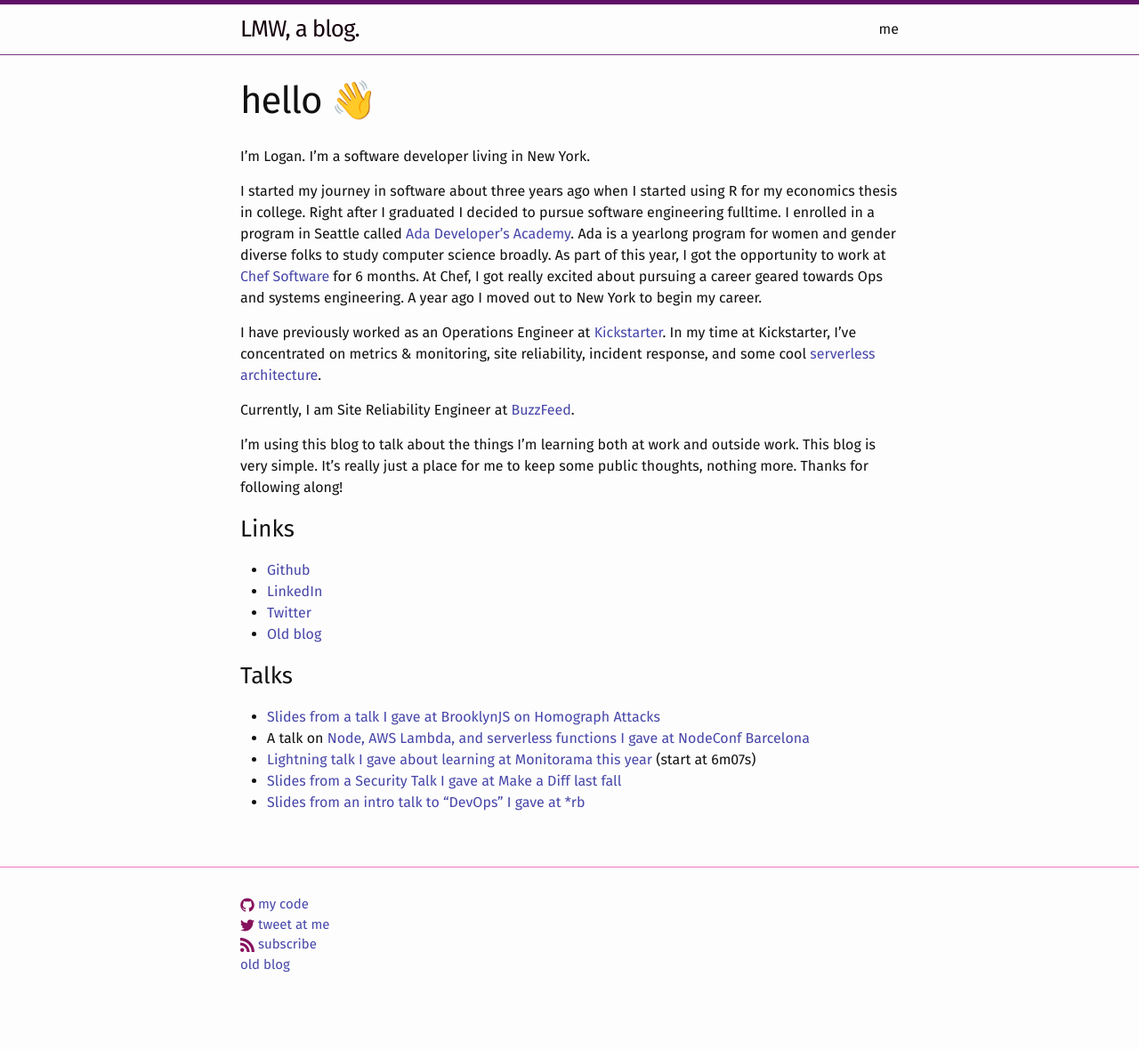
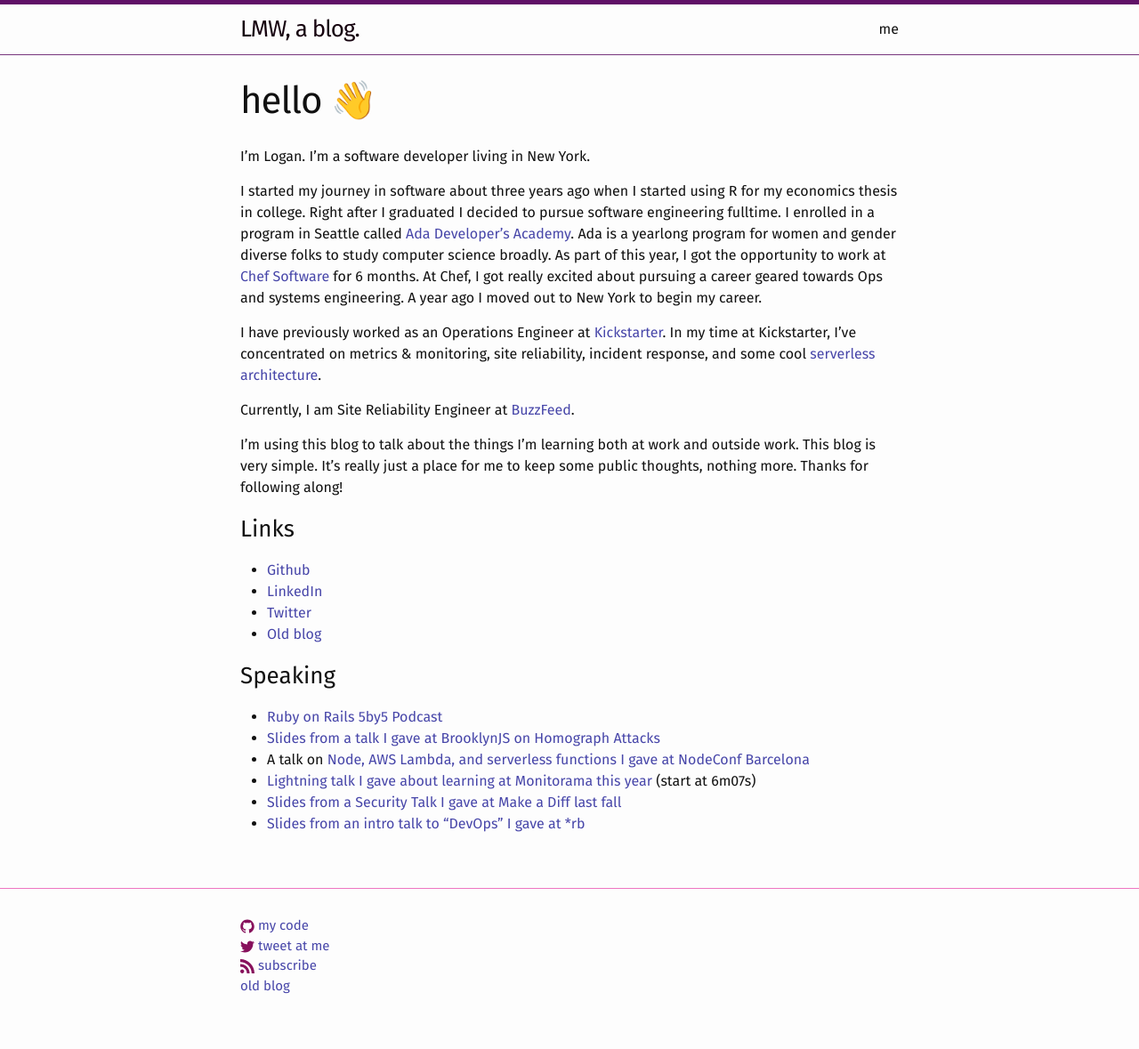
Before and after one commit to ghazaal71/loganmeetsworld, a Jekyll site: the page built from about.md, in a window 1280 px wide. Shown: the whole page at 89% size. Built offline with Jekyll 4.4.1, drawn with Linux system fonts in a browser that asks for light colours; before the commit the page ends 1155 px from its top, so only the background shows below that.

Commit message:
add podcast

```diff
--- a/about.md
+++ b/about.md
@@ -21,8 +21,9 @@ I'm using this blog to talk about the things I'm learning both at work and outsi
 * [Twitter](https://twitter.com/loganmeetsworld)
 * [Old blog](https://loganmcdonald.me)
 
-### Talks
+### Speaking
 
+* [Ruby on Rails 5by5 Podcast](http://5by5.tv/rubyonrails/241)
 * [Slides from a talk I gave at BrooklynJS on Homograph  Attacks](https://github.com/loganmeetsworld/homographs-talk)
 * A talk on [Node, AWS Lambda, and serverless functions I gave at NodeConf Barcelona](https://opbeat.com/community/posts/using-node-in-a-serverless-world-by-logan-mcdonald/)
 * [Lightning talk I gave about learning at Monitorama this year](https://vimeo.com/221064922) (start at 6m07s)
```
